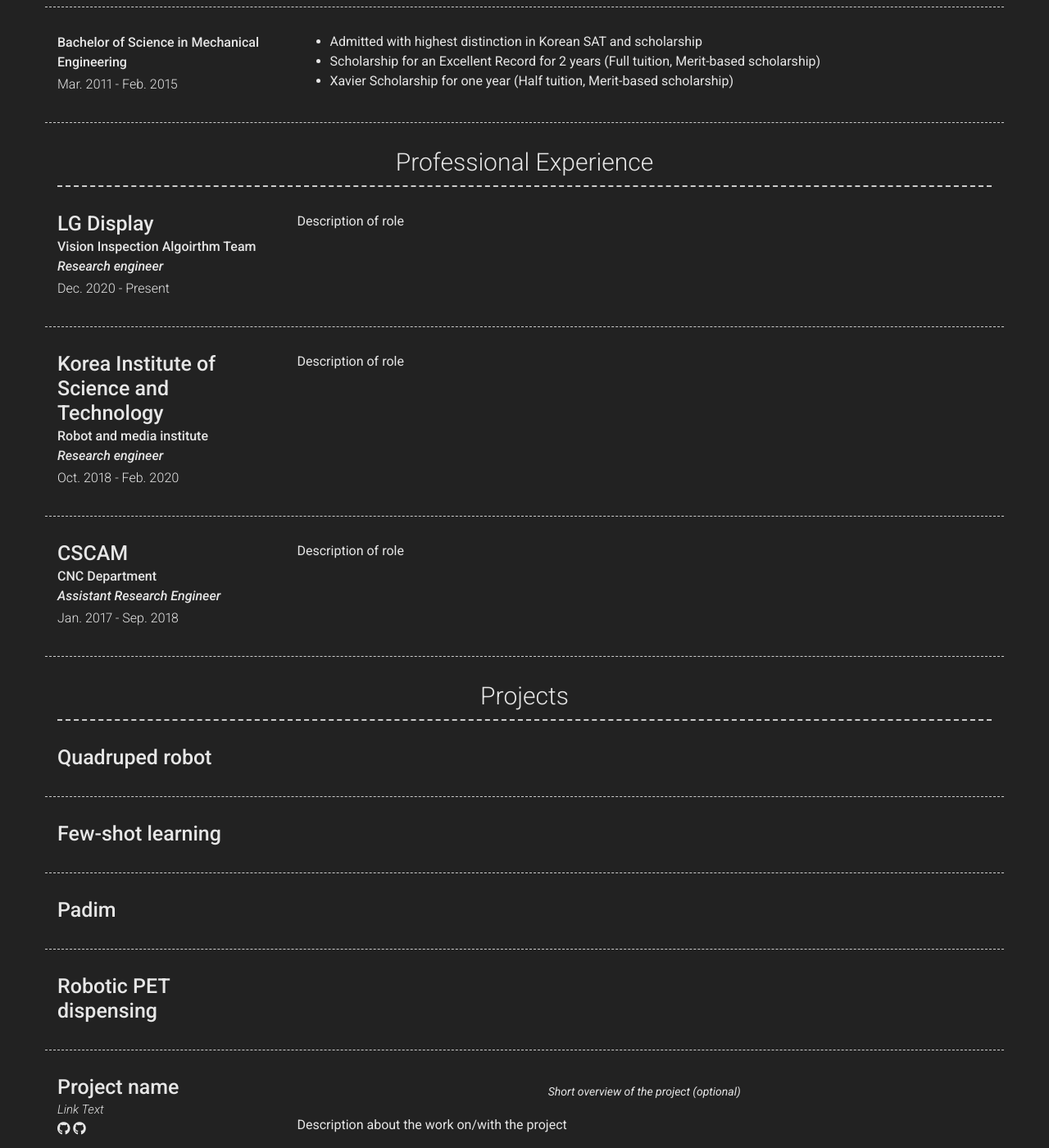
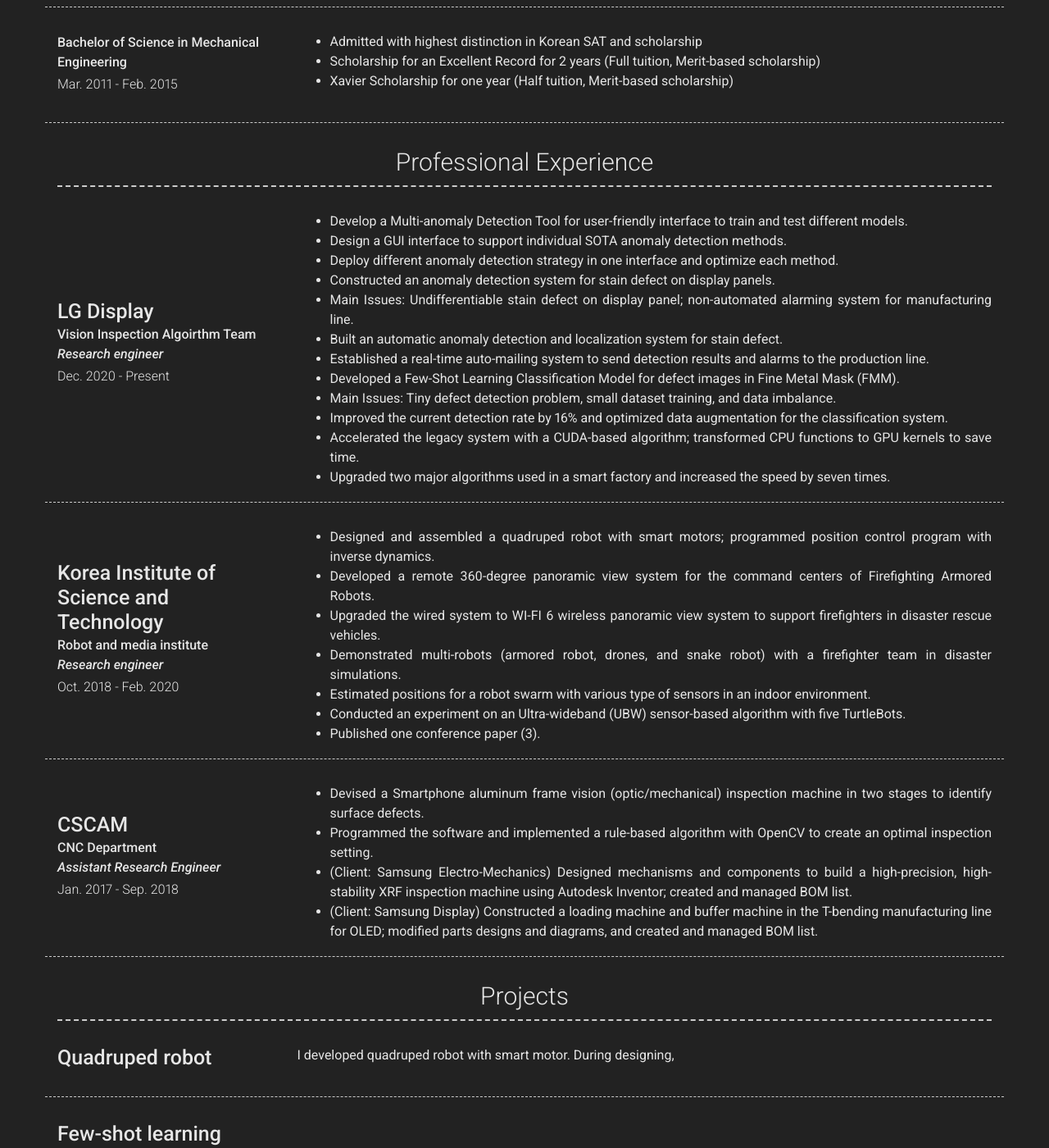
Before and after one commit to jiyang91/jiyang91.github.io, a Jekyll site: the page built from index.md, in a window 1280 px wide and 1400 px high, scrolled down 784 px. Shown: the whole window at 82% size. Built offline with Jekyll 4.4.1, drawn with Linux system fonts in a browser that asks for light colours; nearby versions of some CDN libraries.

Commit message:
job description update

```diff
--- a/_config.yml
+++ b/_config.yml
@@ -76,21 +76,42 @@ content:
         caption: Dec. 2020 - Present
         border: weak
         description: |
-          Description of role
+          -	Develop a Multi-anomaly Detection Tool for user-friendly interface to train and test different models.
+            -	Design a GUI interface to support individual SOTA anomaly detection methods.
+            -	Deploy different anomaly detection strategy in one interface and optimize each method.
+          -	Constructed an anomaly detection system for stain defect on display panels.
+            -	Main Issues: Undifferentiable stain defect on display panel; non-automated alarming system for manufacturing line.
+            -	Built an automatic anomaly detection and localization system for stain defect.
+            -	Established a real-time auto-mailing system to send detection results and alarms to the production line.
+          -	Developed a Few-Shot Learning Classification Model for defect images in Fine Metal Mask (FMM).
+            -	Main Issues: Tiny defect detection problem, small dataset training, and data imbalance.
+            -	Improved the current detection rate by 16% and optimized data augmentation for the classification system.
+          -	Accelerated the legacy system with a CUDA-based algorithm; transformed CPU functions to GPU kernels to save time.
+            -	Upgraded two major algorithms used in a smart factory and increased the speed by seven times.
+
       - layout: left
         title: Korea Institute of Science and Technology
         sub_title: Robot and media institute<br><i>Research engineer</i>
         caption: Oct. 2018 - Feb. 2020
         border: weak
         description: |
-          Description of role
+          -	Designed and assembled a quadruped robot with smart motors; programmed position control program with inverse dynamics.
+          -	Developed a remote 360-degree panoramic view system for the command centers of Firefighting Armored Robots.
+            -	Upgraded the wired system to WI-FI 6 wireless panoramic view system to support firefighters in disaster rescue vehicles.
+            -	Demonstrated multi-robots (armored robot, drones, and snake robot) with a firefighter team in disaster simulations.
+          -	Estimated positions for a robot swarm with various type of sensors in an indoor environment.
+            -	Conducted an experiment on an Ultra-wideband (UBW) sensor-based algorithm with five TurtleBots.
+            -	Published one conference paper (3).
       - layout: left
         title: CSCAM
         sub_title: CNC Department<br><i>Assistant Research Engineer</i>
         caption: Jan. 2017 - Sep. 2018
         border: weak
         description: |
-          Description of role
+          -	Devised a Smartphone aluminum frame vision (optic/mechanical) inspection machine in two stages to identify surface defects.
+            -	Programmed the software and implemented a rule-based algorithm with OpenCV to create an optimal inspection setting.
+          -	(Client: Samsung Electro-Mechanics) Designed mechanisms and components to build a high-precision, high-stability XRF inspection machine using Autodesk Inventor; created and managed BOM list.
+          -	(Client: Samsung Display) Constructed a loading machine and buffer machine in the T-bending manufacturing line for OLED; modified parts designs and diagrams, and created and managed BOM list.
 
   - title: Projects # Title for the section
     layout: list # Type of content section (list/text)
@@ -99,6 +120,8 @@ content:
       - layout: left
         border: weak
         title: Quadruped robot
+        description: |
+          I developed quadruped robot with smart motor. During designing,
       - layout: left
         border: weak
         title: Few-shot learning
```
